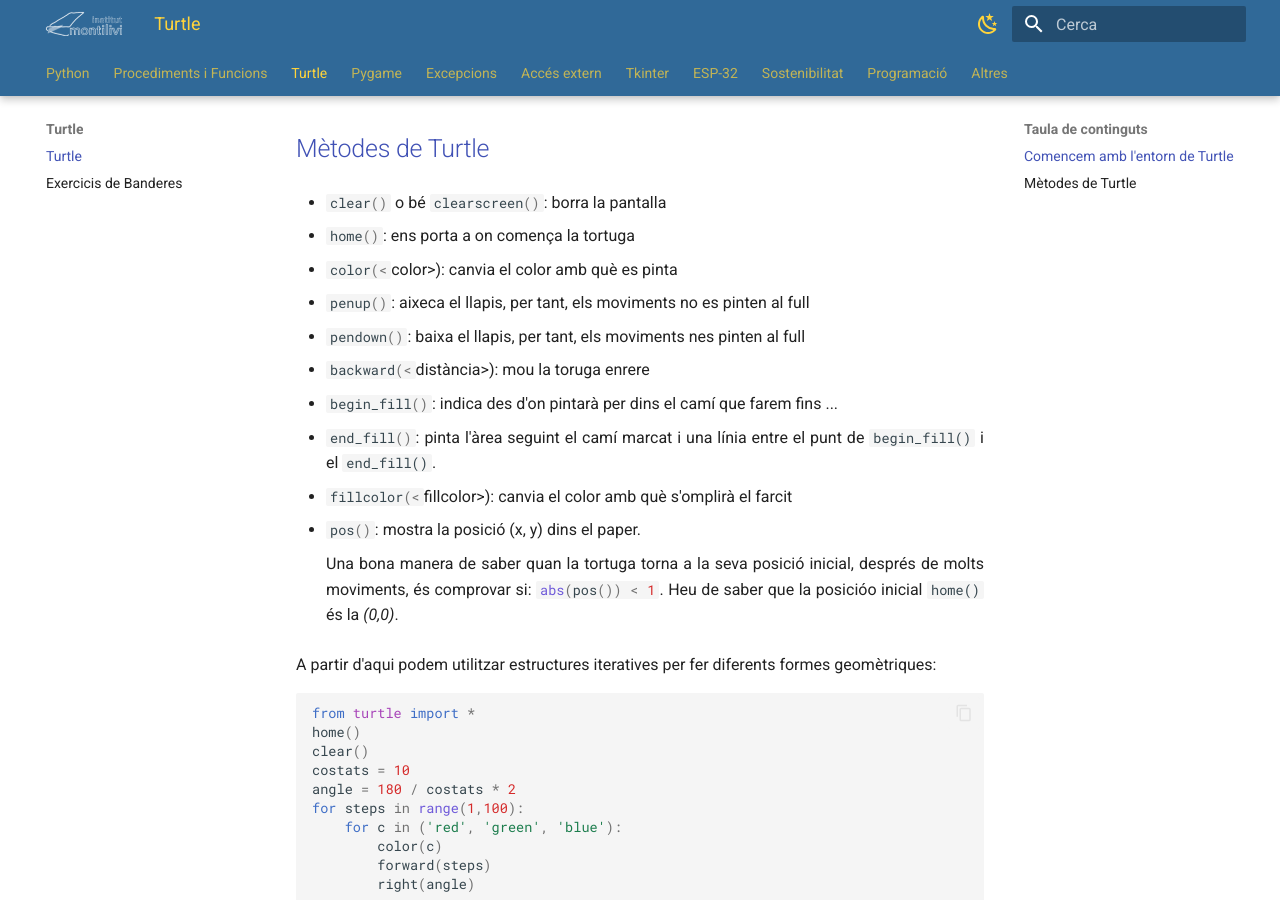
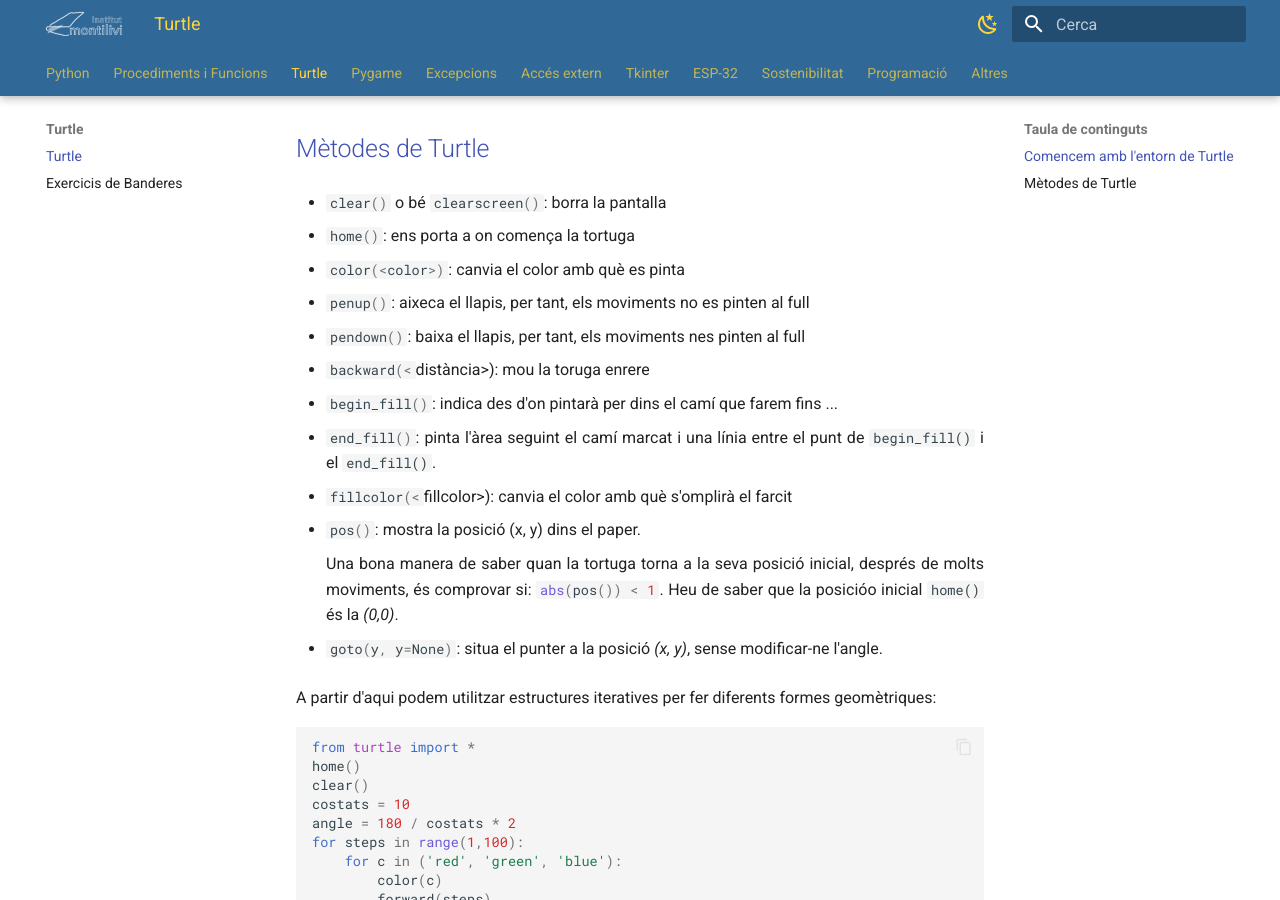
Before and after one commit to nbuisac/ASIX_OPT, an MkDocs documentation site: the page built from docs/turtle/tu_000.md, in a window 1280 px wide and 900 px high, scrolled down 1142 px. Built offline with MkDocs 1.6.1 and Material for MkDocs 9.7.7, drawn with Linux system fonts in a browser that asks for light colours.

```diff
--- a/docs/turtle/tu_000.md
+++ b/docs/turtle/tu_000.md
@@ -123,7 +127,7 @@ forward(100)
 
 * `#!py home()`: ens porta a on comença la tortuga
 
-* `#!py color(<`color>): canvia el color amb què es pinta
+* `#!py color(<color>)`: canvia el color amb què es pinta
 
 * `#!py penup()`: aixeca el llapis, per tant, els moviments no es pinten al full
 
@@ -140,6 +144,8 @@ forward(100)
 * `#!py pos()`: mostra la posició (x, y) dins el paper.
 
     Una bona manera de saber quan la tortuga torna a la seva posició inicial, després de molts moviments, és comprovar si: `#!py abs(pos()) < 1`. Heu de saber que la posicióo inicial `home()` és la *(0,0)*.
+
+* `#!py goto(y, y=None)`: situa el punter a la posició *(x, y)*, sense modificar-ne l'angle.
 
 A partir d'aqui podem utilitzar estructures iteratives per fer diferents formes geomètriques:
 
```
Also changed, not shown: other parts of docs/turtle/tu_000.md (+5 -1 lines).
